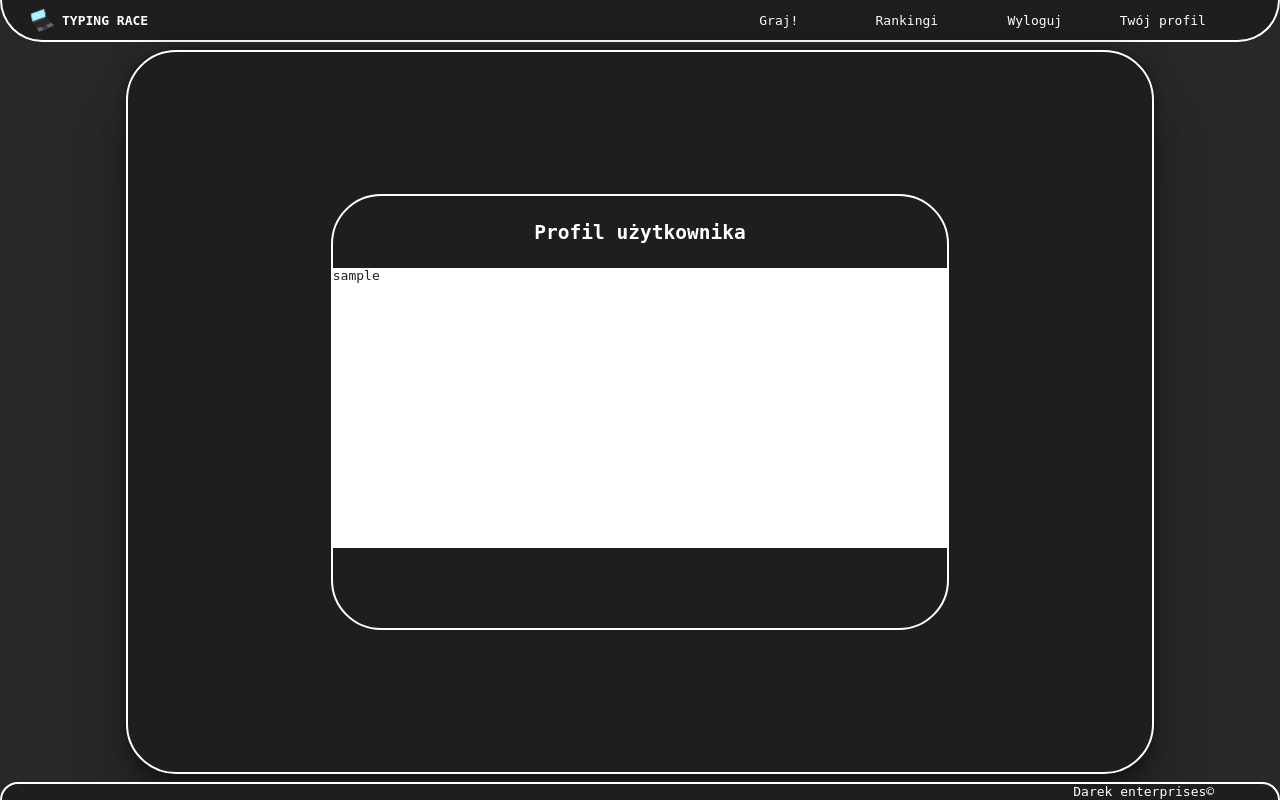
After one commit to Apappp/Projekt, a PHP site: page /profile.php in a window 1280 px wide. The commit adds this page. Run offline with PHP 8.4, Linux system fonts and the light colour scheme; the visitor is signed in with stand-in values (Sample User, id 1); data that the repository does not hold is empty.

Commit message:
profileFail

```diff
--- a/css/main.css
+++ b/css/main.css
@@ -73,7 +73,7 @@ header .menu a:hover {
     color: rgb(40, 40, 40);
 }
 
-main {
+.main, .profile{
     border: 2px solid white;
     border-radius: 50px;
     background-color: rgb(30, 30, 30);
@@ -85,6 +85,8 @@ main {
     justify-content: center;
     align-items: center;
 }
+
+/* homepage.php */
 
 .pregame {
     display: flex;
@@ -187,6 +189,33 @@ main {
     cursor: default;
 }
 
+/* profile.php */
+
+.profile .profileBox {
+    width: 60%;
+    height: 60%;
+    border: 2px solid white;
+    border-radius: 50px;
+    display: flex;
+    flex-direction: column;
+}
+
+.profile .profileBox .top {
+    height: 10%;
+    display: flex;
+    justify-content: center;
+    align-items: center;
+}
+
+.profile .profileBox .data {
+    height: 70%;
+    background-color: white;
+    color: rgb(30, 30, 30);
+}
+.profile .profileBox .rest {
+    height: 20%;
+}
+
 footer {
     border-top: 2px solid white;
     border-right: 2px solid white;
--- a/index.php
+++ b/index.php
@@ -13,7 +13,7 @@
     <meta name="viewport" content="width=device-width, initial-scale=1.0">
     <link rel="stylesheet" href="css/style.css">
     <script src="https://kit.fontawesome.com/64c0f9e8f9.js" crossorigin="anonymous"></script>
-    <title>Document</title>
+    <title>Typing race</title>
 </head>
 <body>
     <div class="login-card">
--- a/js/gra.js
+++ b/js/gra.js
@@ -143,11 +143,6 @@ function score(){
 const tryAgainBtn = document.querySelector('.game .tryAgain');
 
 
-// function tryAgain(){
-
-//     game();
-// }
-
 $('.tryAgain').on("click", function(){
     $.ajax({
         url: "update_score.php",
--- /dev/null
+++ b/profile.php
@@ -0,0 +1,46 @@
+<!DOCTYPE html>
+<html lang="en">
+<head>
+    <meta charset="UTF-8">
+    <meta http-equiv="X-UA-Compatible" content="IE=edge">
+    <meta name="viewport" content="width=device-width, initial-scale=1.0">
+    <title>Profile</title>
+    <link rel="stylesheet" href="css/main.css">
+</head>
+<body>
+    <header>
+        <div class="logo">
+            <img src="images/laptop-logo.png" alt="logo">
+            <a href="homepage.php">Typing race</a>
+        </div>
+        <ul class="menu">
+            <li><a href="homepage.php">Graj!</a></li>
+            <li><a href="">Rankingi</a></li>
+            <li><a href="logoff.php">Wyloguj</a></li>
+            <li><a href="profile.php">Twój profil</a></li>
+        </ul>
+    </header>
+    <main class="profile">
+        <div class="profileBox">
+            <h2 class="top">Profil użytkownika</h2>
+            <div class="data">
+                <?php
+                    require_once('database/database_connection.php');
+                    if(!isset($_SESSION['user']))
+                    header('Location: index.php');
+                    $login = $_SESSION['user'];
+                    echo $login;
+                    $query = "SELECT (login, nickname, email, age) FROM users WHERE login='$login'";
+                    $result = $connection -> query($query);
+                    $cells = $result -> fetch_array();
+                    echo $cells[0];
+                ?>
+            </div>
+            <div class="rest"></div>
+        </div>
+    </main>
+    <footer>
+        <div class="podpis">Darek enterprises&copy;</div>
+    </footer>
+</body>
+</html>
```
Also changed, not shown: homepage.php (+4 -4 lines).
